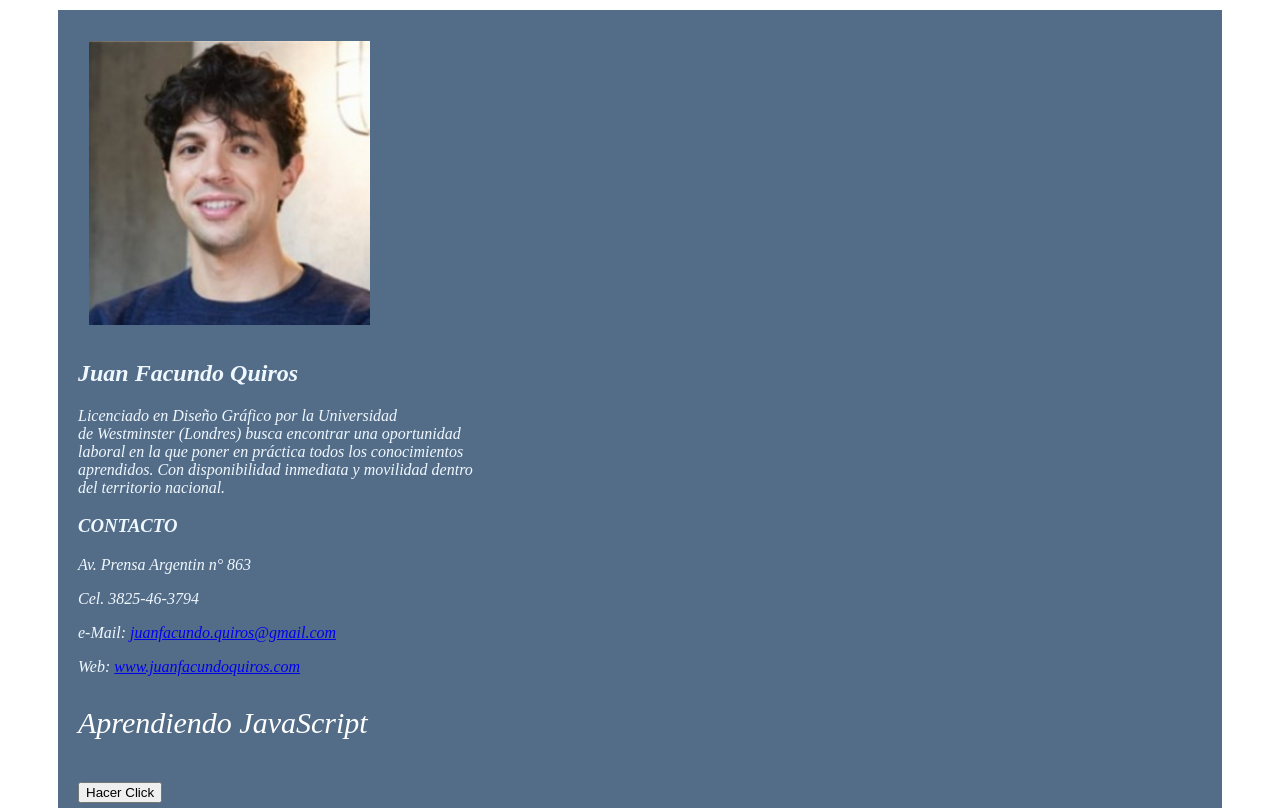
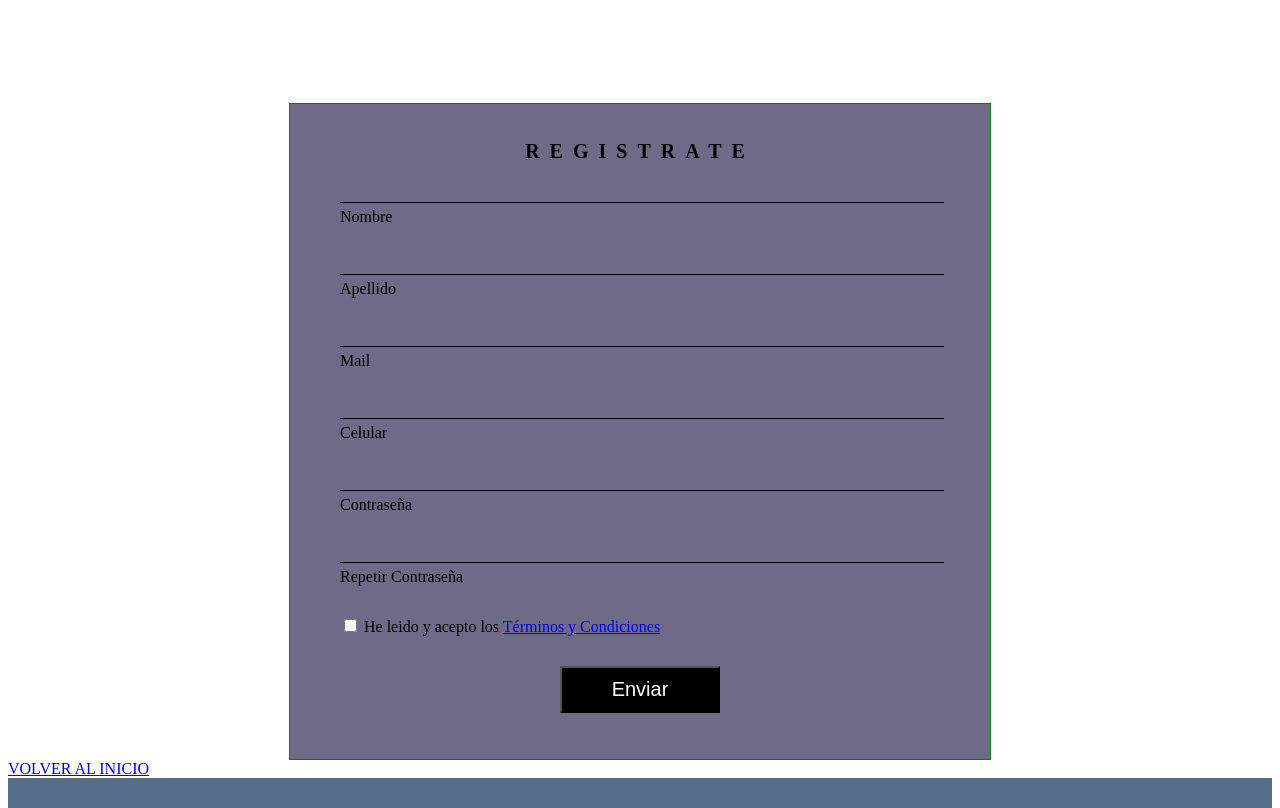
Before and after one commit to nanojuarez/primer-proyecto, a plain HTML site: page index.html in a window 1280 px wide. Shown: the part 830-1638 px from the top of the page. Drawn offline with Linux system fonts and the light colour scheme.

Commit message:
cambio en mi primer proyecto

```diff
--- a/css/estilos.css
+++ b/css/estilos.css
@@ -51,6 +51,61 @@
 
 .documentacion{
   width: 50%;
-  padding: 20%;
+  padding: 15%;
   margin: auto;
 }
+
+.miForm{
+  border: 1px solid green;
+  max-width: 600px;
+  margin: auto;
+  background: #6e6a87;
+  padding: 30px 50px;
+}
+
+.miTitulo{
+  font-weight: bold;
+  font-size: 20px;
+  text-align: center;
+  letter-spacing: 10px;
+  padding: 1px;
+  display: block;
+  margin-top: 5px;
+}
+
+.form-imput{
+  margin-bottom: 30px;
+}
+
+.form-imput label{
+  display: block;
+  margin-top: 5px;
+}
+
+.form-imput input{
+  width: 100%;
+  border: none;
+  outline: none;
+  border-bottom: 1px solid;
+  background: none;
+}
+
+.form-boton input{
+  background: black;
+  color: white;
+  padding: 10px 50px;
+  font-size: 20px;
+  display: block;
+  margin: auto;
+  margin-top: 30px;
+}
+
+.mensajeError{
+  color: red;
+  margin-top: 1px;
+}
+
+.mensajeCorrecto{
+  text-align: center;
+  font-weight: bold;
+}
--- a/index.html
+++ b/index.html
@@ -11,12 +11,63 @@
     <div class="icono">
       <h1><span><i class="fa-solid fa-user-graduate"></i></span> CURRICULUM VITAE - PROYECTO FINAL</h1>
       <nav>
+        <p><a href="#nav-registrate">Registrate</a></p>
         <p><a href="#nav-personales">Datos Personales</a></p>
         <p><a href="#nav-expeciencia">Expeciencia y Formacion Academica y otros</a></p>
         <p><a href="#nav-documentacion">Documentacion Adicional</a></p>
       </nav>
     </div>
-    <main class="contenedor">
+
+    <main class="contenedor" id="nav-registrate"></main>
+
+      <form action="" class="miForm" method="">
+        <p class="miTitulo">REGISTRATE</p>
+                <div class="form-imput">
+                  <input type="text" id="miNombre">
+                  <label for="miNombre">Nombre</label>
+                  <p class="mensajeError"></p>
+                </div>
+                <div class="form-imput">
+                  <input type="text" id="miApellido">
+                  <label for="miApellido">Apellido</label>
+                  <p></p>
+                </div>
+                <div class="form-imput">
+                  <input type="email" id="miMail">
+                  <label for="miMail">Mail</label>
+                  <p></p>
+                </div>
+                <div class="form-imput">
+                  <input type="text" id="miCelular">
+                  <label for="miCelular">Celular</label>
+                  <p></p>
+                </div>
+                <div class="form-imput">
+                  <input type="password" id="miPassword">
+                  <label for="miPassword">Contraseña</label>
+                  <p></p>
+                </div>
+                <div class="form-imput">
+                  <input type="password" id="miRpassword">
+                  <label for="miRpassword">Repetir Contraseña</label>
+                  <p></p>
+                </div>
+                <div>
+                  <input type="checkbox" id="miTermycond">
+                  <label for="miTermycond">He leido y acepto los</label>
+                  <a href="#">Términos y Condiciones</a>
+                  <p></p>
+                </div>
+                <div class="form-boton">
+                  <input type="submit" value="Enviar">
+                </div>
+                <p class="mensajeCorrecto"></p>
+      </form>
+
+    <script src="js/registrarse.js"></script>
+    <a href="#">VOLVER AL INICIO</a>
+
+
       <section class="datos">
         <div class="mifoto" id="nav-personales">
           <img src="imagen/foto.jpg" />
@@ -50,6 +101,8 @@
           <script src="js/function.js"></script>
 
         </div>
+
+        <a href="#">VOLVER AL INICIO</a>
 
       </section>
 
@@ -86,13 +139,15 @@
           <p>Curso de Dirección de Arte - Domestika, 2016</p>
           <p>Curso de Diseño e Ilustración Digital - Domestika, 2016</p>
         </div>
+        <a href="#">VOLVER AL INICIO</a>
 
       </section>
       <section class="documentacion" id="nav-documentacion">
-        <h2>Documentacion Adicional</h3>
+        <h2>Documentacion Adicional</h2>
         <img src="imagen/diploma.png">
         <img src="imagen/certificado.png">
       </section>
+      <a href="#">VOLVER AL INICIO</a>
     </main>
   </body>
 </html>
--- /dev/null
+++ b/js/registrarse.js
@@ -0,0 +1,6 @@
+const nombre = document.getElementById("miNombre");
+const apellido = document.getElementById("miApellido");
+const mail = document.getElementById("miMail");
+const celular = document.getElementById("miCelular");
+const pass = document.getElementById("miPassword");
+const rpass = document.getElementById("miRpassword");
```
